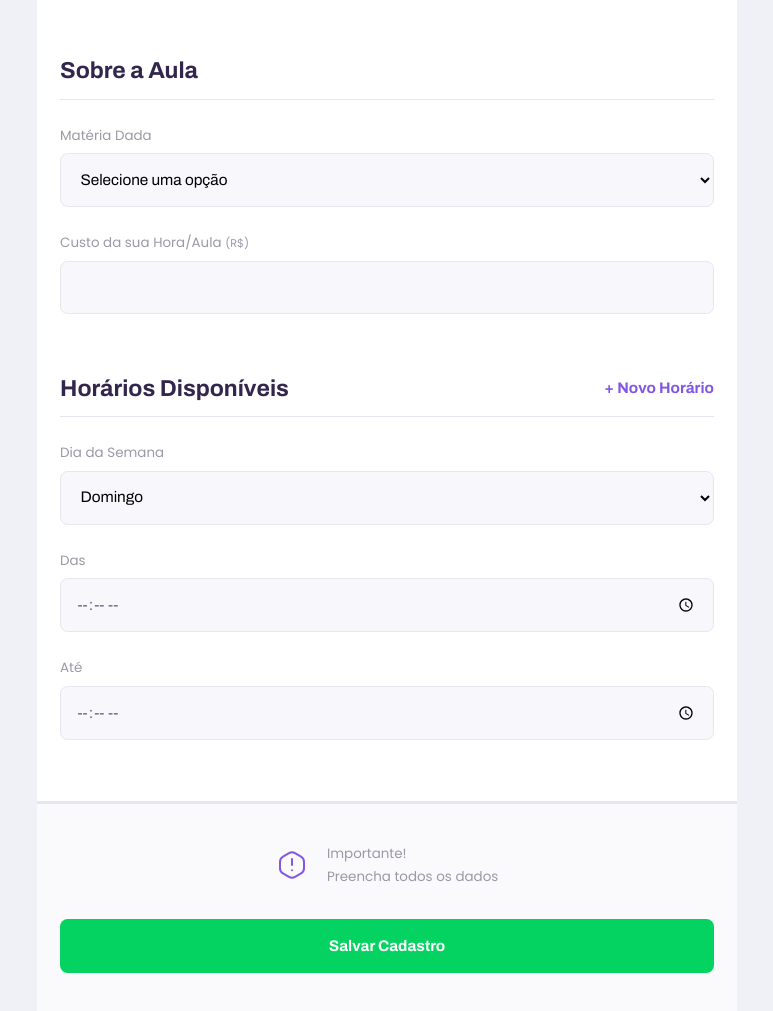
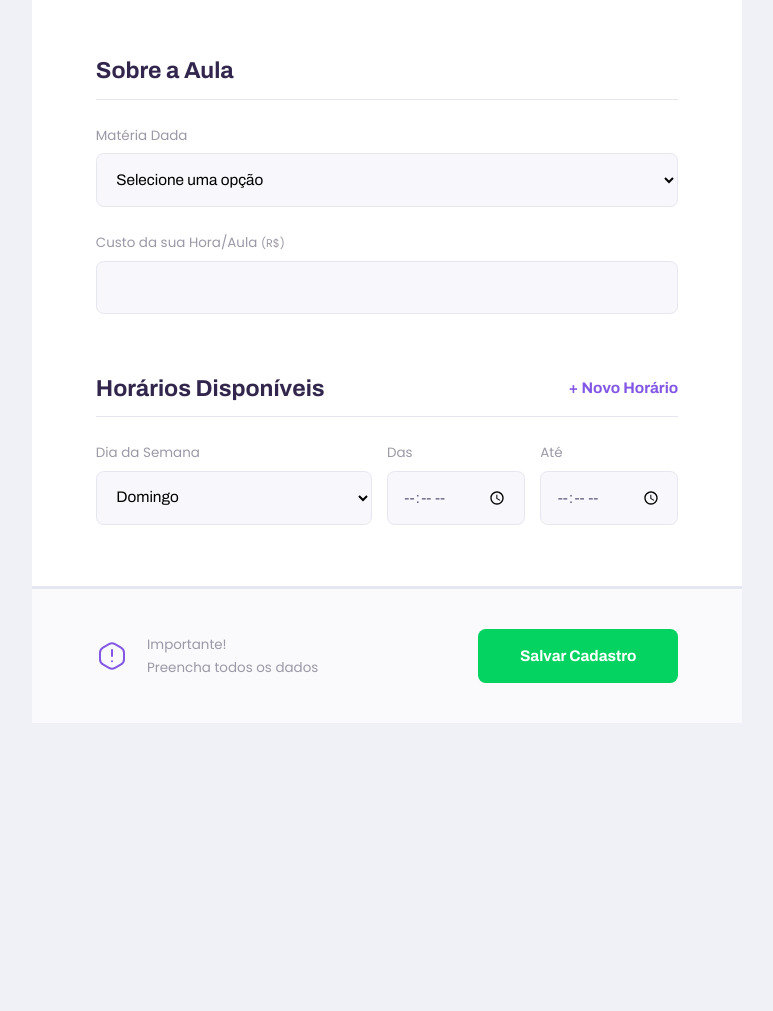
Before and after one commit to douglasabnovato/rocketseat-nlw-2, a plain HTML site: page give-classes.html in a window 1280 px wide. Shown: the part 951-1962 px from the top of the page, without its empty margins (253-1026 px from the left). After the commit the page ends 1674 px from the top, so only its background shows below. Drawn offline with Linux system fonts and the light colour scheme.

Commit message:
v3.7.2 - page-give-classes form horários-disponíveis desktop

```diff
--- a/give-classes.html
+++ b/give-classes.html
@@ -91,7 +91,7 @@
 
                 </fieldset>
 
-                <fieldset>
+                <fieldset id="schedule-items">
                     <legend>Horários Disponíveis
                         <button id="add-time">+ Novo Horário</button>
                     </legend>
--- a/style/partials/page-give-classes.css
+++ b/style/partials/page-give-classes.css
@@ -120,7 +120,40 @@
 }
 
 @media (min-width: 700px) {
-    #page-classes #container{
+
+    #page-give-classes #container{
         max-width: 100vw;
     }
+
+    #page-give-classes .page-header .header-content {
+        margin-bottom: 0;
+    }
+
+    #page-give-classes main fieldset {
+        padding: 0 64px;
+    }
+
+    .schedule-item {
+        display: grid;
+        grid-template-columns: 2fr 1fr 1fr;
+        column-gap: 1.6rem;
+    }
+
+    #page-give-classes #schedule-items .select-block+.input-block,
+    #page-give-classes #schedule-items .input-block+.input-block {
+        margin: 0;
+    }
+
+    #page-give-classes main footer {
+        padding: 40px 64px;
+        display: flex;
+        align-items: center;
+        justify-content: space-between;
+    }
+
+    #page-give-classes main footer button {
+        margin-top: 0;
+        width: 200px;
+    }
+
 }
```
Also changed, not shown: Readme.md.
